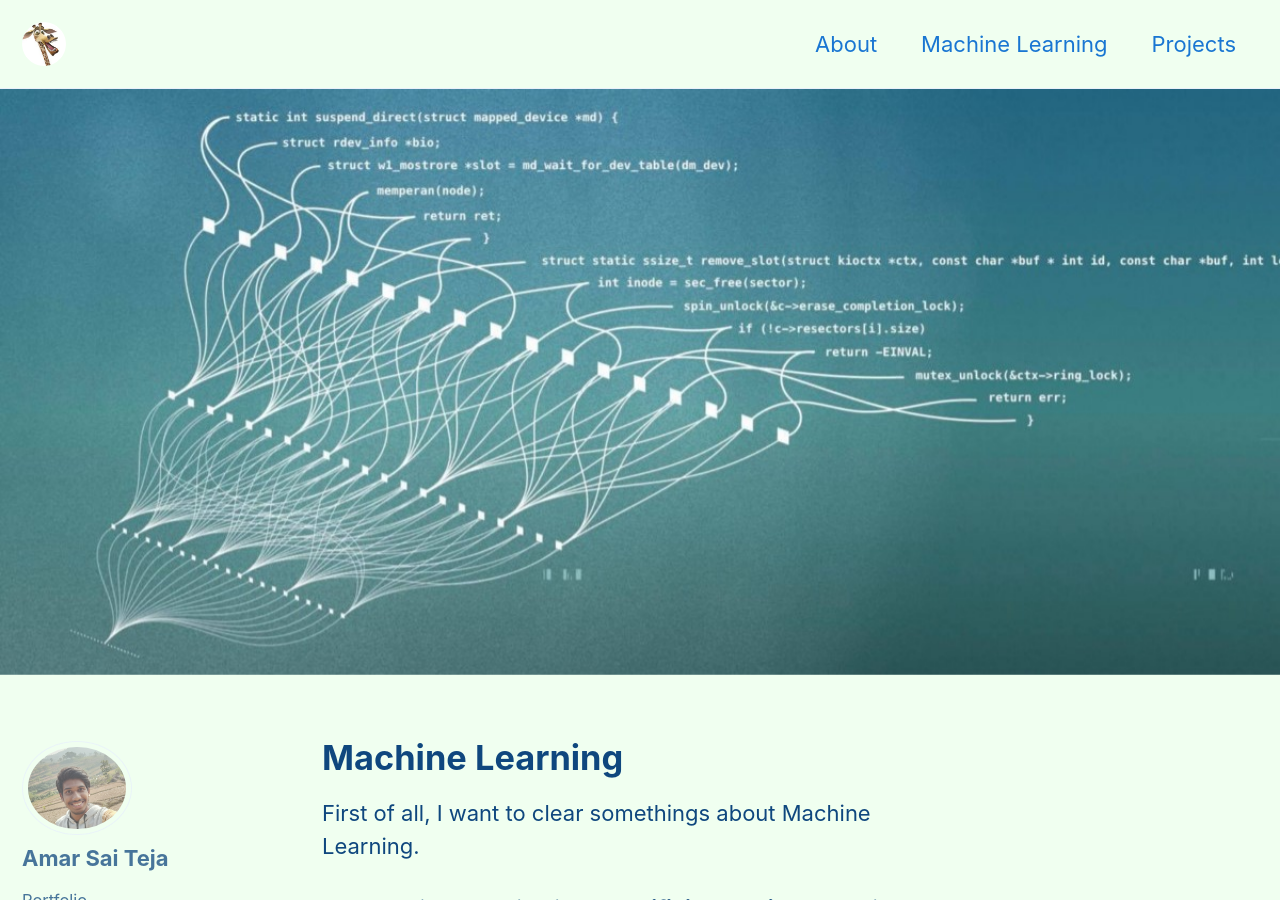
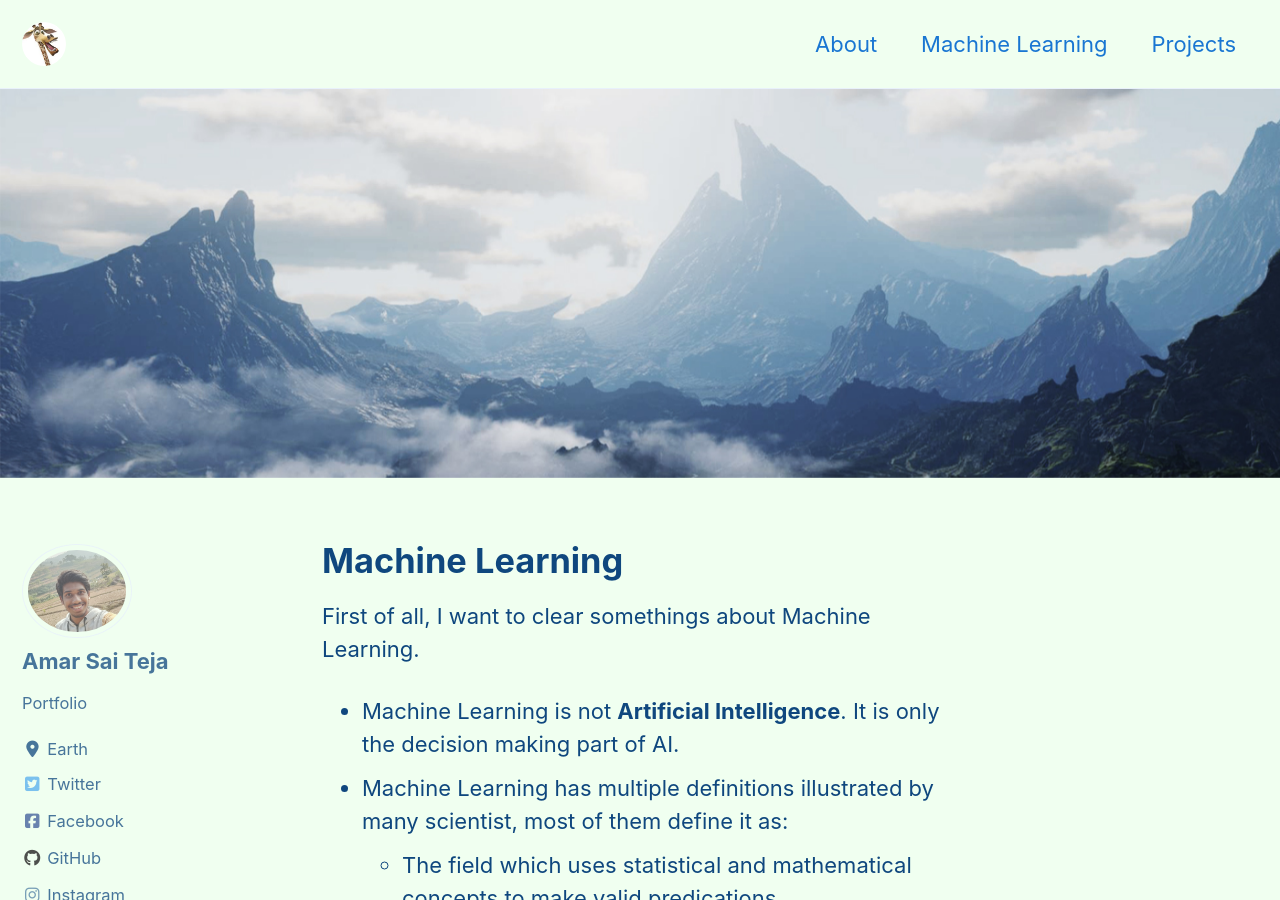
Before and after one commit to Immortalv5/Immortalv5.github.io, a Jekyll site: the page built from _pages/machinelearning.md, in a window 1280 px wide and 900 px high. Built offline with Jekyll 4.4.1, drawn with Linux system fonts in a browser that asks for light colours; cached includes are drawn as plain includes; nearby versions of some CDN libraries.

Commit message:
Changed Cover Page

```diff
--- a/_pages/machinelearning.md
+++ b/_pages/machinelearning.md
@@ -4,7 +4,7 @@ permalink: /machine-learning/
 title: "Machine Learning"
 author_profile: true
 header:
-  image: "/images/NN.jpeg"
+  image: "./images/Mountain.jpg"
 ---
 
 First of all, I want to clear somethings about Machine Learning.
--- a/index.html
+++ b/index.html
@@ -2,5 +2,5 @@
 layout: home
 author_profile: true
 header:
-  image: "/images/AC-1.jpg"
+  image: "/images/Mountain.jpg"
 ---
```
Also changed, not shown: _pages/about.md (+1 -1 lines), images/Mountain.jpg (added).
